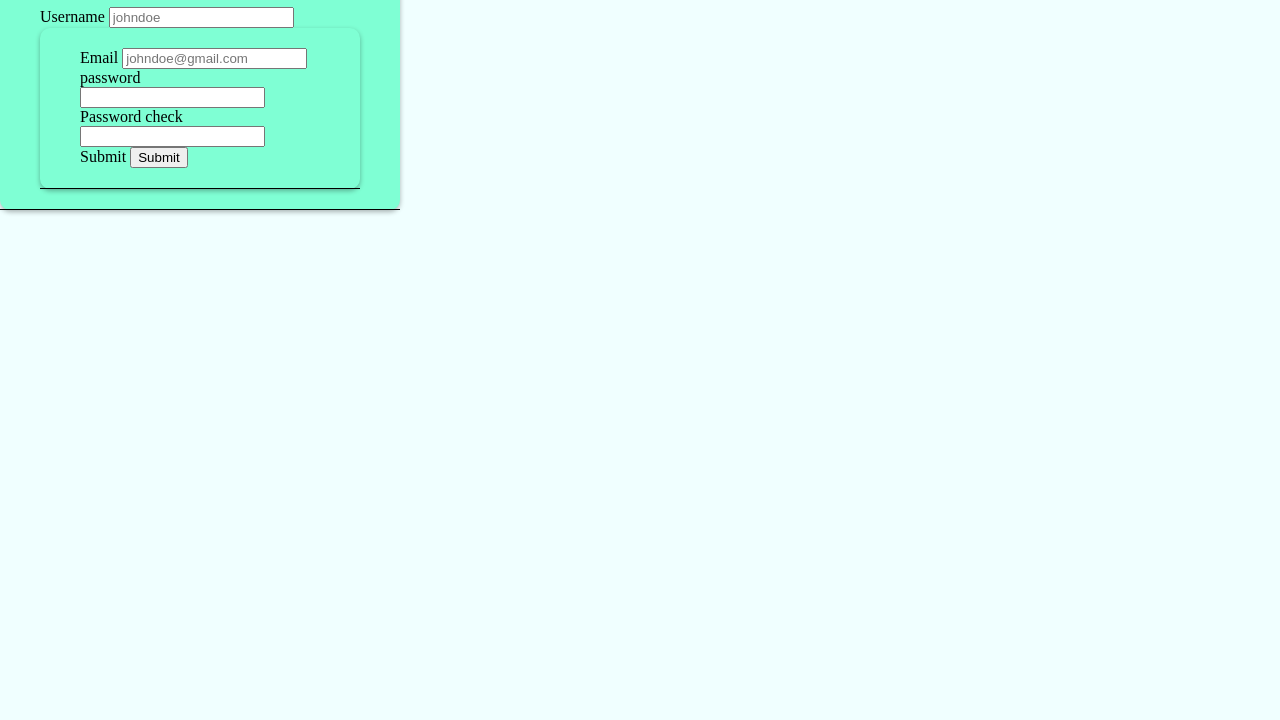
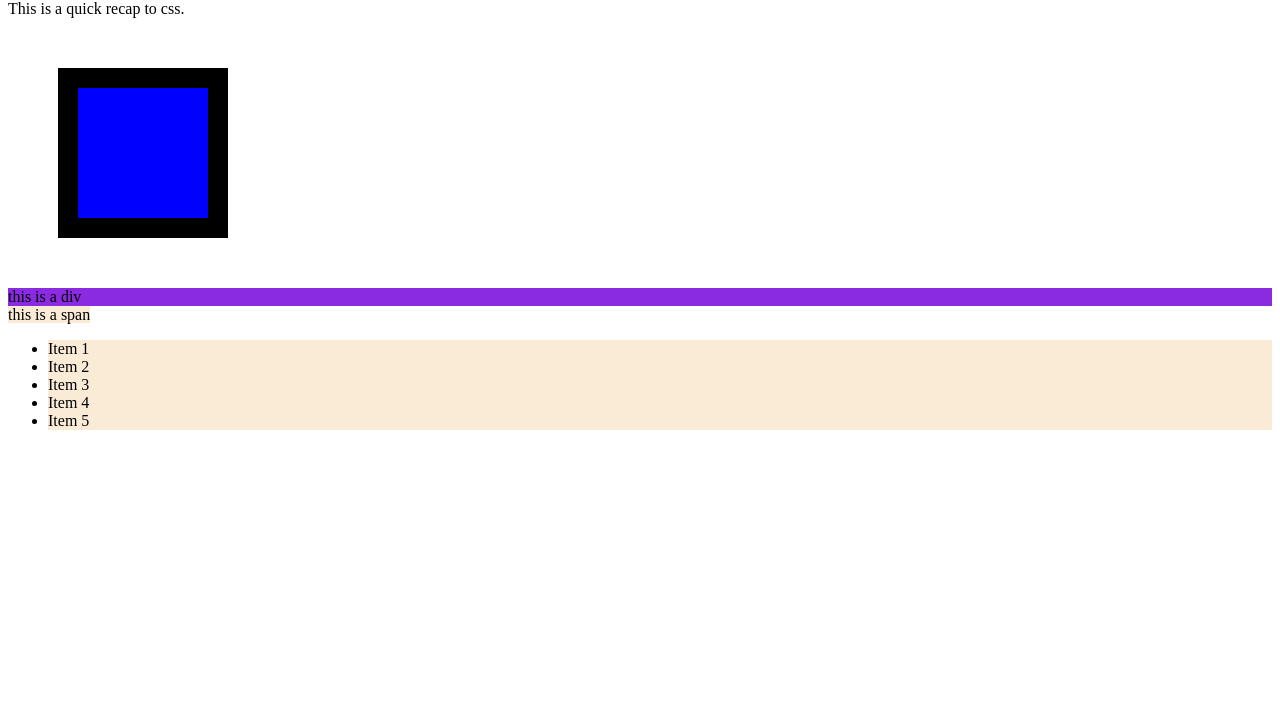
Before and after one commit to sharon-tissia/HTML-basics, a plain HTML site: page index.html in a window 1280 px wide. Shown: the part 80-800 px from the top of the page. Drawn offline with Linux system fonts and the light colour scheme.

Commit message:
index.js

```diff
--- a/index.html
+++ b/index.html
@@ -1,46 +1,35 @@
 <!DOCTYPE html>
-<html lang="en">
+<html>
   <head>
-    <meta charset="UTF-8" />
-    <meta name="viewport" content="width=device-width, initial-scale=1.0" />
-    <meta http-equiv="X-UA-compatible" content="ie=edge" />
-    <title color="blue">Form</title>
-    <link rel="stylesheet" type="text/css" href="styles.css">
+    <title>Introduction to css</title>
+    <link rel="stylesheet" href="styles.css" />
+    <style>
+      span,li {
+        background-color: antiquewhite;
+
+      }
+    </style>
   </head>
   <body>
-    <div class="container">
-      <div class="header">
-        <h2>Create Account</h2>
-        <form class="form" id="form">
-          <div class="form control success">
-            <label for="Username" name="Username" id="Username">Username</label>
-            <input type="text" placeholder="johndoe" name="Username">
-            <i class="fas fa-check-circle"></i>
-            <i class="fas fa-check-exclamation"></i>
-            <div class="container">
-              <div class="header">
-              <div class="form control erro">
-                    <label for="Email" name="Email" id="Email">Email</label>
-                    <input type="Email" placeholder="johndoe@gmail.com" name="Email">
-                    <i class="fas fa-check-circle"></i>
-                    <i class="fas fa-check-exclamation"></i>
-                    <div class="form control">
-                      <label for="password" name="password" id="password">password</label>
-                      <input type="password"name="password">
-                      <i class="fas fa-check-circle"></i>
-                      <i class="fas fa-check-exclamation"></i>
-                      <div class="form control">
-                        <label for="password check" name="password check" id="passwod check">Password check</label>
-                        <input type="password check" name="password check">
-                        <i class="fas fa-check-circle"></i>
-                        <i class="fas fa-check-exclamation"></i>
-                        <div class="form control">
-                          <label for="Submit" name="Submit" id="Submit">Submit</label>
-                          <input type="Submit" name="Submit">
-                          <i class="fas fa-check-circle"></i>
-                          <i class="fas fa-check-exclamation"></i>
-          </form>
-      </div>
-    </div>
+    <h1 class="red">CSS introduction</h1>
+    <p>This is a quick recap to css.</p>
+    <div class="box"></div>
+    <div>this is a div</div>
+    <span id="green"> this is a span</span>
+    <ul>
+    <li> Item 1</li>
+    <li> Item 2</li>
+    <li> Item 3</li>
+    <li> Item 4</li>
+    <li> Item 5</li>
+
+      </ul>
+    </ul>
   </body>
+
+  <style>
+    div {
+      background-color: blueviolet;
+    }
+  </style>
 </html>
--- a/scripts/index.js
+++ b/scripts/index.js
@@ -0,0 +1,4 @@
+var myNames ={
+    sharon,james,keri
+};
+console.log(myNames)
--- a/styles.css
+++ b/styles.css
@@ -1,35 +1,21 @@
-* {
-    box-sizing: border-box;
+.red {
+    color: red
+}
+h1 {
+    color:blue
 }
 body {
-    background-color:azure;
-    Display: flex;
-    align-items: center;
-    justify-items: center;
-    margin:0;
-    min-height: 100mv;
+    color:black
 }
-.container {
-    background-color:aquamarine;
-    border-radius: 10px;
-    box-shadow: 0 2px 5px rgba(0,0,0,0.3);
-    width: 400px ;
-    max-width:100%;
+.box {
+    height:90px;
+    width: 90px;
+    margin:50px;
+    padding:20px;
+    margin: 50px;
+    border: 20px solid black;
+    background-color: blue
+
+
 }
-.header{
-    padding: 20px 40px;
-    border-bottom: 1px solid blue;
-    border-color:black
-    }
-    .form-control i{
-        position: absolute
-        top: 40px
-        right: 10px
-        visibility:hidden
-    }
-.form-button{
-    background-color: blueviolet;
-    border:2px solid white;
-    color:blueviolet
-    Display: block
 }
```
Also changed, not shown: app.js (added, +9 -0 lines), 1 other file.
